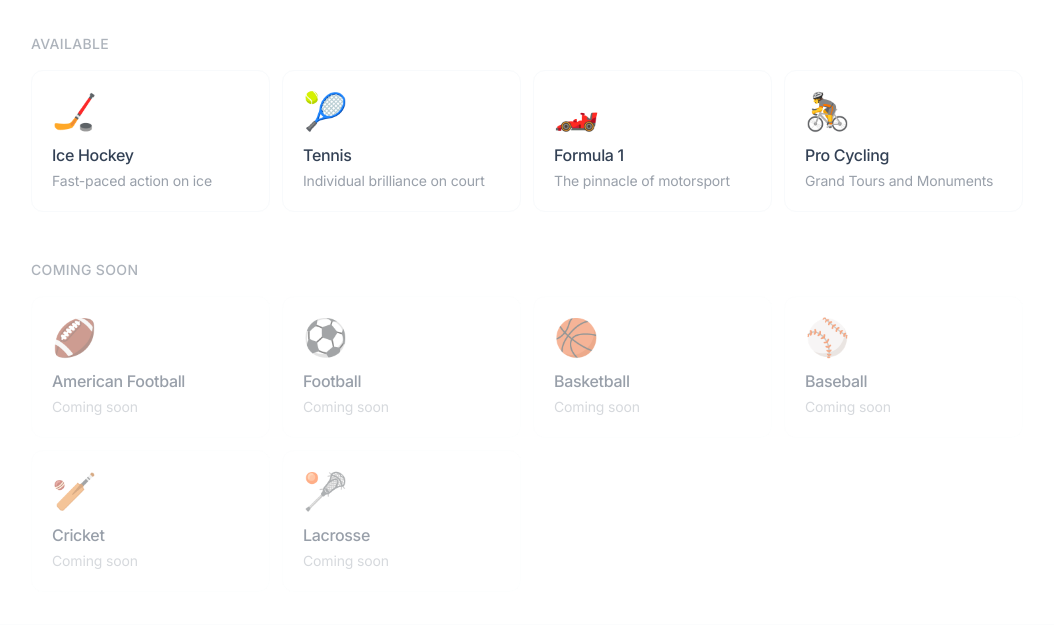
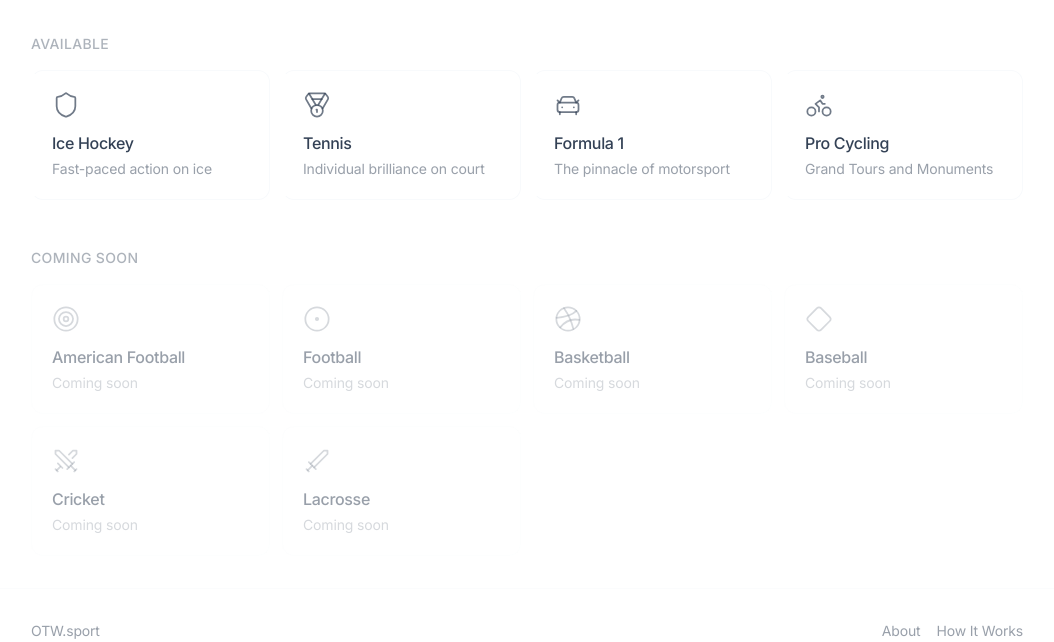
Before and after one commit to romdj/OTW, a SvelteKit app in the folder frontend/: page / in a window 1280 px wide. Shown: the part 191-833 px from the top of the page, without its empty margins (113-1167 px from the left). Built offline with nearby package versions, Linux system fonts and the light colour scheme; no server answers.

Commit message:
refactor: upgrade SportCard with Lucide icons and semantic HTML
Replace emoji icons with SportIcon component, change button to anchor
tag for proper a11y and SEO, add optional eventCount prop for contextual
must-watch signal, add subtle hover left-border accent.

```diff
--- a/frontend/src/components/Sports/SportCard.svelte
+++ b/frontend/src/components/Sports/SportCard.svelte
@@ -1,32 +1,44 @@
 <script lang="ts">
   import type { SportConfig } from './sportsConfig';
+  import { SportIcon } from '../Icons';
 
   export let sport: SportConfig;
-
-  function handleClick() {
-    if (sport.available) {
-      window.location.href = `/sports/${sport.id}`;
-    }
-  }
+  export let eventCount: number | undefined = undefined;
 </script>
 
-<button
-  class="group text-left w-full p-5 rounded-xl border transition-all duration-150
-         {sport.available
-           ? 'border-base-200 hover:border-base-300 hover:bg-base-50 cursor-pointer'
-           : 'border-base-200/50 opacity-50 cursor-not-allowed'}"
-  on:click={handleClick}
-  disabled={!sport.available}
+{#if sport.available}
+  <a
+    href="/sports/{sport.id}"
+    class="group block w-full p-5 rounded-xl border border-base-200
+           hover:border-base-300 hover:bg-base-200/30 border-l-transparent
+           hover:border-l-primary/60"
   >
-  <div class="text-4xl mb-3">{sport.icon}</div>
+    <div class="mb-3 text-base-content/70 group-hover:text-primary">
+      <SportIcon sportId={sport.id} size={28} />
+    </div>
 
     <h3 class="text-base font-medium text-base-content mb-1">
       {sport.name}
     </h3>
 
-  {#if sport.available}
+    {#if eventCount !== undefined && eventCount > 0}
+      <p class="text-sm text-primary font-medium">{eventCount} must-watch this week</p>
+    {:else}
       <p class="text-sm text-base-content/50">{sport.tagline}</p>
+    {/if}
+  </a>
 {:else}
+  <div
+    class="w-full p-5 rounded-xl border border-base-200/50 opacity-50 cursor-not-allowed"
+  >
+    <div class="mb-3 text-base-content/40">
+      <SportIcon sportId={sport.id} size={28} />
+    </div>
+
+    <h3 class="text-base font-medium text-base-content mb-1">
+      {sport.name}
+    </h3>
+
     <p class="text-sm text-base-content/40">Coming soon</p>
+  </div>
 {/if}
-</button>
```
Lines whose indentation alone changed are shown as unchanged.
